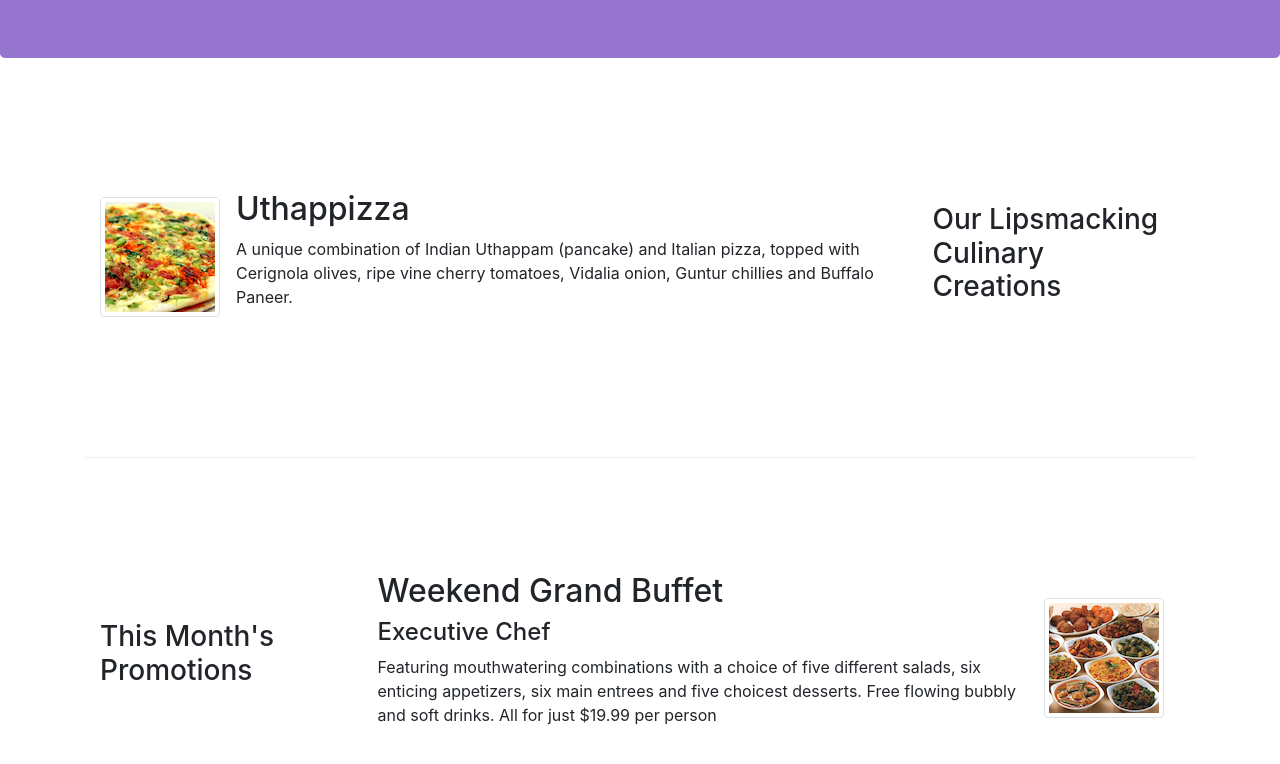
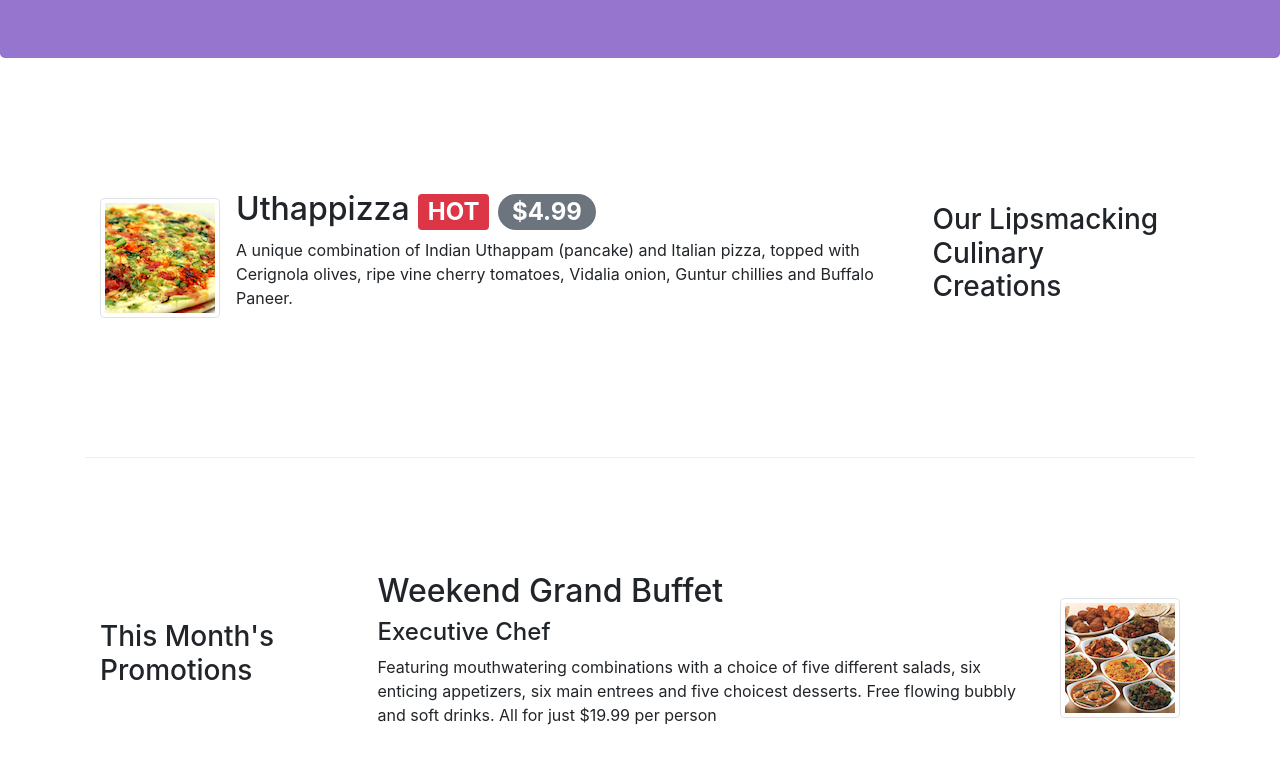
Before and after one commit to EslamMohamed74/Bootstrap4-project-coursera, a website: page index.html in a window 1280 px wide. Shown: the part 276-1040 px from the top of the page. Drawn offline with nearby package versions, Linux system fonts and the light colour scheme.

Commit message:
Alerting Users

```diff
--- a/index.html
+++ b/index.html
@@ -59,7 +59,7 @@
                     <img class="d-flex mr-3 img-thumbnail align-self-center"
                             src="img/uthappizza.png" alt="Uthappizza">
                     <div class="media-body">
-                        <h2 class="mt-0">Uthappizza</h2>
+                        <h2 class="mt-0">Uthappizza <span class="badge badge-danger">HOT</span> <span class="badge badge-pill badge-secondary">$4.99</span></h2>
                         <p class="d-none d-sm-block">A unique combination of Indian Uthappam (pancake) and
                             Italian pizza, topped with Cerignola olives, ripe vine
                             cherry tomatoes, Vidalia onion, Guntur chillies and
@@ -84,7 +84,7 @@
                             $19.99 per person
                             </p>
                     </div>
-                    <img class="d-flex mr-3 img-thumbnail align-self-center"
+                    <img class="d-flex ml-3 img-thumbnail align-self-center"
                     src="img/buffet.png" alt="Alberto Somayya">
                 </div>
             </div>
```
